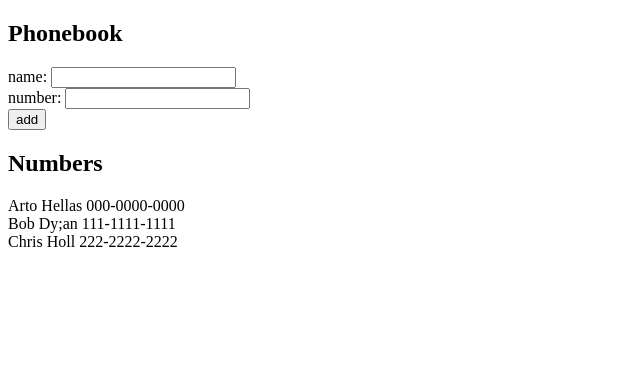
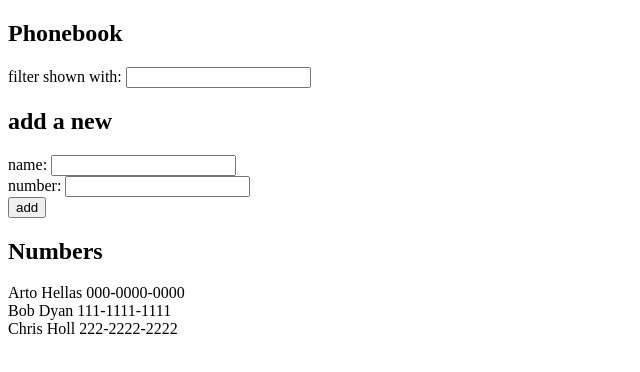
Before and after one commit to sh-suzuki0301/fullstack_phonebook, a React (Create React App) app: page / in a window 1280 px wide. Shown: the top 372 px of the page, without its empty margins (0-640 px from the left). Built offline with nearby package versions, Linux system fonts and the light colour scheme.

Commit message:
add name filter

```diff
--- a/src/App.js
+++ b/src/App.js
@@ -3,26 +3,23 @@ import Person from '../src/components/Persons.js';
 const App = () => {
     const [persons, setPersons] = useState([
         { name: 'Arto Hellas', number:'000-0000-0000'},
-        { name: 'Bob Dy;an', number:'111-1111-1111'},
+        { name: 'Bob Dyan', number:'111-1111-1111'},
         { name: 'Chris Holl', number:'222-2222-2222'},
     ]);
     const [newName, setNewName] = useState('');
     const [newNumber,setNewNumber] = useState('');
+    const [nameFilter, setNameFilter] = useState('');
 
-    const handleNameChange = (event) => {
-        setNewName(event.target.value);
-    }
-
-    const handleNnmberChange = (event) => {
-        setNewNumber(event.target.value);
-    }
+    const handleNameChange = event => setNewName(event.target.value);
+    const handleNnmberChange = event => setNewNumber(event.target.value);
+    const handleFilterChange = event => setNameFilter(event.target.value);
 
     const addPerson = (event) => {
         event.preventDefault();
         const newPerson = {
             name: newName,
             number: newNumber,
-        }
+        };
 
         if (persons.some(p => p.name === newName)) {
             window.alert(`${newName} is already added to phonebook`);
@@ -30,12 +27,28 @@ const App = () => {
             setPersons(persons.concat(newPerson));
             setNewName('');
             setNewNumber('');
-        }
+        };
+
+    }
+
+    const filter = persons => {
+        return persons.filter(p =>
+            p.name.toLowerCase().includes(nameFilter.toLowerCase())
+            );
     }
 
     return (
         <div>
             <h2>Phonebook</h2>
+            <form onSubmit={nameFilter}>
+                <div>
+                    filter shown with: <input
+                                            value={nameFilter}
+                                            onChange={handleFilterChange}
+                                        />
+                </div>
+            </form>
+            <h2>add a new</h2>
             <form onSubmit={addPerson}>
                 <div>
                     name: <input
@@ -54,7 +67,7 @@ const App = () => {
                 </div>
             </form>
             <h2>Numbers</h2>
-            <Person persons={persons} />
+            <Person persons={filter(persons)} />
         </div>
     )
 
```
